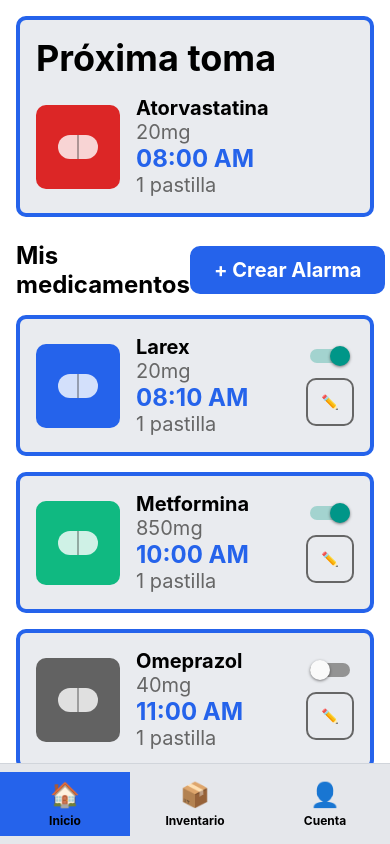
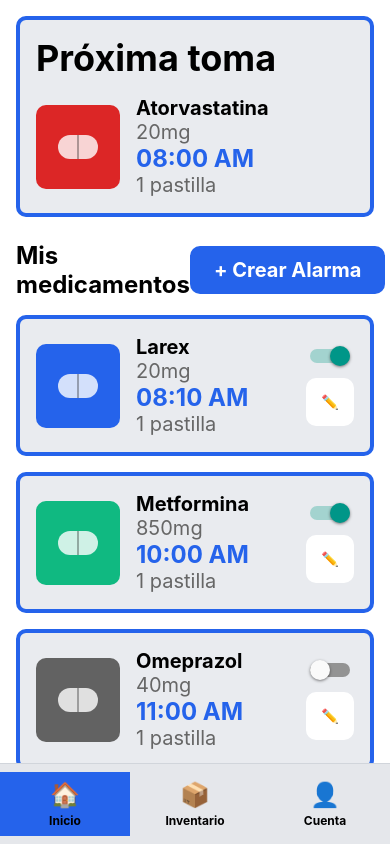
Before and after one commit to andrade1403/maquetacion, a React Native app in the folder app/: screen / in a window 390 px wide. Built offline with nearby package versions, Linux system fonts and the light colour scheme.

Commit message:
Añadimos radio y color de fondo blanco al botón de edit

```diff
--- a/app/src/styles/styles.ts
+++ b/app/src/styles/styles.ts
@@ -119,12 +119,10 @@ export const styles = StyleSheet.create({
     borderRadius: 10,
   },
   editButton: {
-    backgroundColor: 'transparent',
-    borderWidth: 2,
-    borderColor: '#666',
-    borderRadius: 10,
+    backgroundColor: '#ffffffff',
     width: 48,
     height: 48,
+    borderRadius: 10,
     justifyContent: 'center',
     alignItems: 'center',
   },
```
